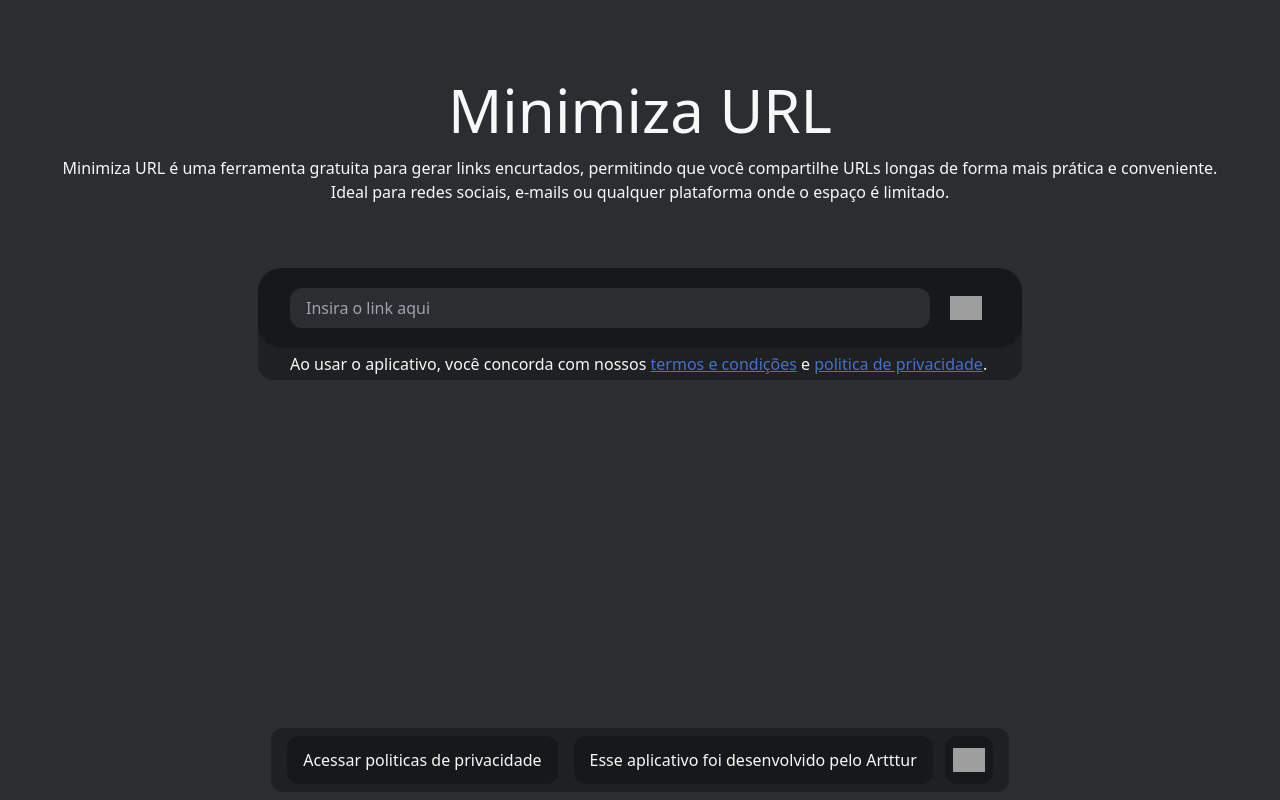
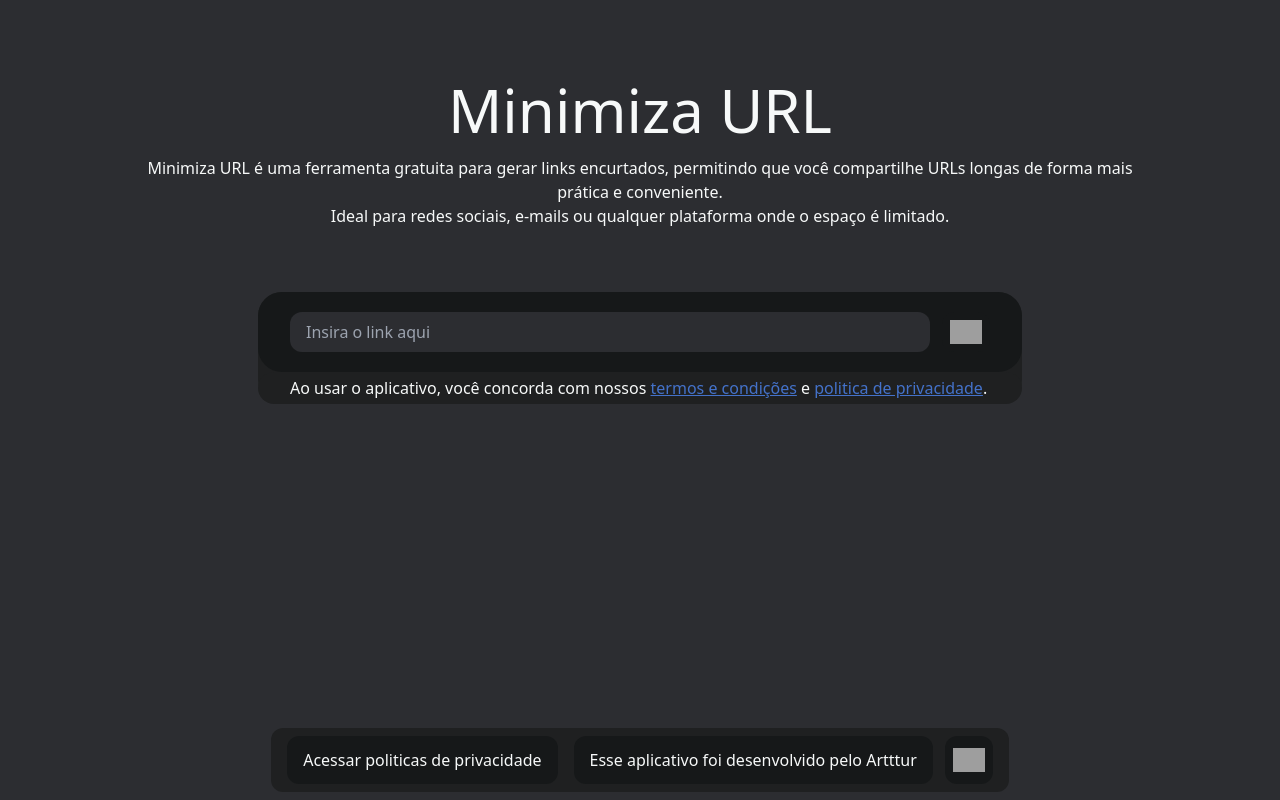
Before and after one commit to arttturslv/MinimizaAi, a React (Vite) app: page / in a window 1280 px wide. Built offline with nearby package versions, Linux system fonts and the light colour scheme; grey boxes are pictures that could not be loaded.

Commit message:
style: centering text

```diff
--- a/src/components/HomeInformation.jsx
+++ b/src/components/HomeInformation.jsx
@@ -3,9 +3,11 @@ export default function HomeTitle() {
         <div className="py-16">
           <div className="text-seaSalt">
             <h1 className="text-6xl py-4 text-center">Minimiza URL</h1>
-            <span>
-              <p className="text-center">Minimiza URL é uma ferramenta gratuita para gerar links encurtados, permitindo que você compartilhe URLs longas de forma mais prática e conveniente. </p>
-              <p className="text-center">Ideal para redes sociais, e-mails ou qualquer plataforma onde o espaço é limitado.</p>
+            <span className="flex justify-center">
+              <div className="w-[80%]">
+                <p className="text-center">Minimiza URL é uma ferramenta gratuita para gerar links encurtados, permitindo que você compartilhe URLs longas de forma mais prática e conveniente. </p>
+                <p className="text-center">Ideal para redes sociais, e-mails ou qualquer plataforma onde o espaço é limitado.</p>
+              </div>
             </span>
           </div>
       </div>
```
